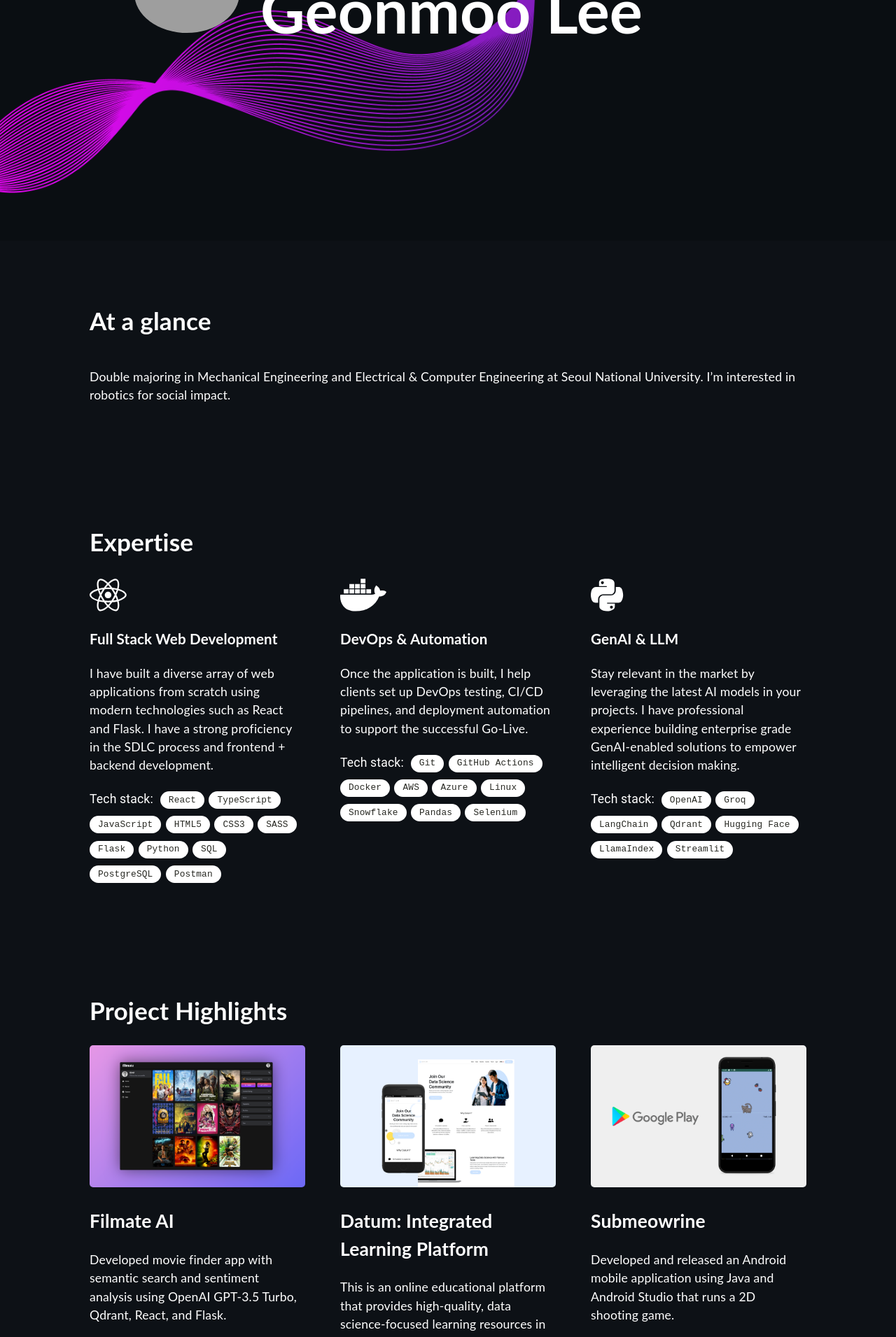
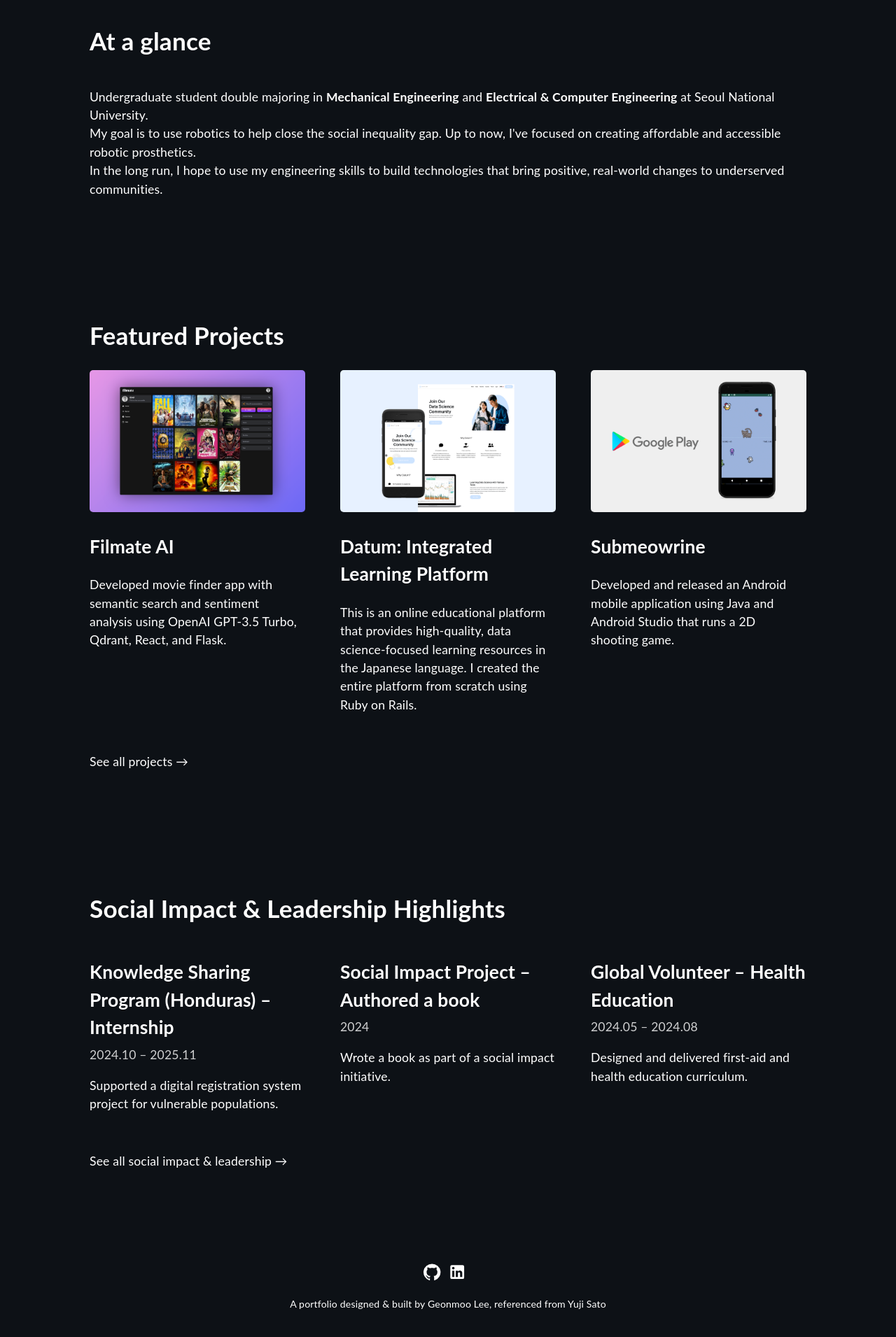
Before and after one commit to GeonmooLee/GeonmooLee.github.io, a React (Create React App) app: page / in a window 1280 px wide. Shown: the part 420-2331 px from the top of the page at 70% size. Built offline with nearby package versions, Linux system fonts and the light colour scheme; grey boxes are pictures that could not be loaded.

Commit message:
feat: 짜잘한 home page 수정

```diff
--- a/src/assets/styles/Main.scss
+++ b/src/assets/styles/Main.scss
@@ -9,11 +9,10 @@
   align-items: center;
   width: 100%;
   padding: 0px 15%;
-    min-height: 700px;
+  min-height: 300px;
   background-image: url("../images/bg-dark.png");
   background-repeat: no-repeat;
   background-size: cover;
-    background-attachment: fixed;
   background-position: center;
 }
 
@@ -65,24 +64,24 @@
 
 @media screen {
   @media (max-width: 567px) {
-        .nav-left{
+    .nav-left {
       padding-top: 20px;
-            float:left;
+      float: left;
     }
 
     .nav-left img {
-            height: 35px
+      height: 35px;
     }
 
     .nav-right {
-            float:right;
+      float: right;
     }
 
     .nav-right li {
       padding: 10px 15px;
-            list-style:none;
-            font-size:13px;
-            color:white;
+      list-style: none;
+      font-size: 13px;
+      color: white;
       width: 10%;
     }
 
@@ -103,7 +102,7 @@
     }
   }
 
-    @media (max-width:768px) {
+  @media (max-width: 768px) {
     .about-section h1 {
       font-size: 4em !important;
       text-align: left;
--- a/src/pages/HomePage.tsx
+++ b/src/pages/HomePage.tsx
@@ -3,9 +3,11 @@ import { Link } from "react-router-dom";
 import Expertise from "../components/Expertise";
 import Main from "../components/Main";
 import { getHighlightedProjects } from "../data/projects";
+import { impactItems } from "../data/impact";
 
 export default function HomePage() {
   const highlights = getHighlightedProjects();
+  const impactHighlights = impactItems;
 
   return (
     <div>
@@ -14,17 +16,25 @@ export default function HomePage() {
       <div className="items-container">
         <h1>At a glance</h1>
         <p>
-          Double majoring in Mechanical Engineering and Electrical &amp;
-          Computer Engineering at Seoul National University. I’m interested in
-          robotics for social impact.
+          Undergraduate student double majoring in <b>Mechanical Engineering</b>{" "}
+          and <b>Electrical &amp; Computer Engineering</b> at Seoul National
+          University.
+          <br />
+          My goal is to use robotics to help close the social inequality gap. Up
+          to now, I've focused on creating affordable and accessible robotic
+          prosthetics.
+          <br />
+          In the long run, I hope to use my engineering skills to build
+          technologies that bring positive, real-world changes to underserved
+          communities.
         </p>
       </div>
 
-      <Expertise />
+      {/* <Expertise /> */}
 
       <div className="projects-container">
         <div className="items-container-projects">
-          <h1>Project Highlights</h1>
+          <h1>Featured Projects</h1>
         </div>
         <div className="projects-grid">
           {highlights.map((p) => (
@@ -50,6 +60,28 @@ export default function HomePage() {
           </p>
         </div>
       </div>
+
+      <div className="projects-container">
+        <div className="items-container-projects">
+          <h1>Social Impact & Leadership Highlights</h1>
+        </div>
+        <div className="projects-grid">
+          {impactHighlights.map((item) => (
+            <div className="project" key={item.id}>
+              <Link to="/impact">
+                <h2 style={{ marginBottom: 6 }}>{item.title}</h2>
+              </Link>
+              <p style={{ opacity: 0.8, marginTop: 0 }}>{item.period}</p>
+              <p>{item.bullets[0]}</p>
+            </div>
+          ))}
+        </div>
+        <div className="items-container-project" style={{ paddingTop: 20 }}>
+          <p>
+            <Link to="/impact">See all social impact & leadership →</Link>
+          </p>
+        </div>
+      </div>
     </div>
   );
 }
```
Lines whose indentation alone changed are shown as unchanged.
